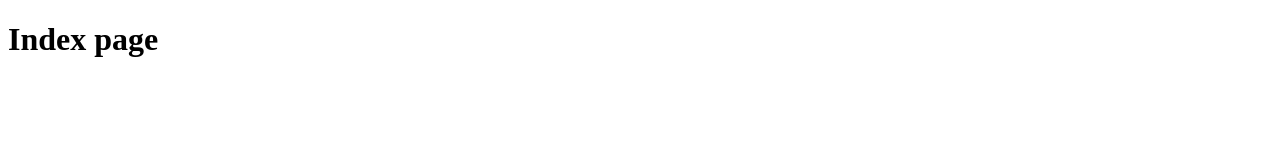
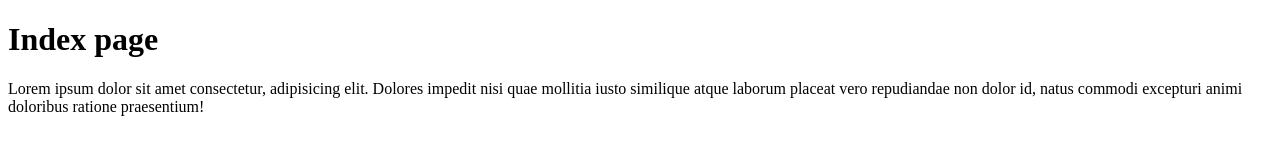
Before and after one commit to tech-class-of-education/tce-web-tech-2025, a plain HTML site: page index.html in a window 1280 px wide. Drawn offline with Linux system fonts and the light colour scheme.

Commit message:
fourth commit

```diff
--- a/index.html
+++ b/index.html
@@ -1,11 +1,17 @@
 <!DOCTYPE html>
 <html lang="en">
+
 <head>
     <meta charset="UTF-8">
     <meta name="viewport" content="width=device-width, initial-scale=1.0">
     <title>Index</title>
 </head>
+
 <body>
     <h1>Index page</h1>
+    <p>Lorem ipsum dolor sit amet consectetur, adipisicing elit. Dolores impedit nisi quae mollitia iusto similique
+        atque laborum placeat vero repudiandae non dolor id, natus commodi excepturi animi doloribus ratione
+        praesentium!</p>
 </body>
+
 </html>
```
